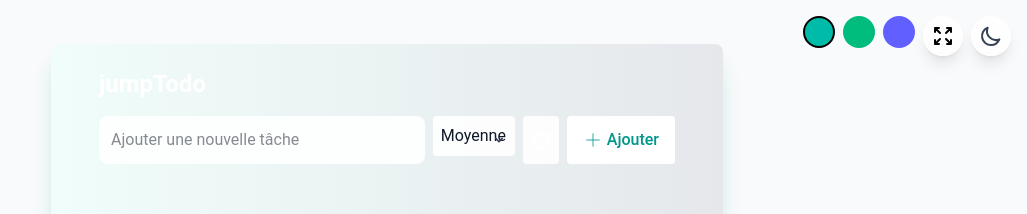
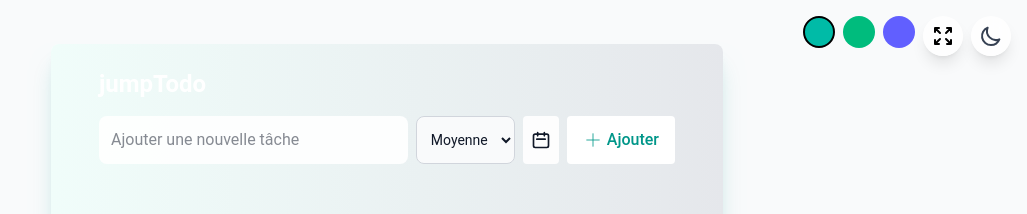
Before and after one commit to judempoyo/jumpTodo, an Angular app: page / in a window 1280 px wide. Shown: the top 214 px of the page, without its empty margins (253-1280 px from the left). Built offline with nearby package versions, Linux system fonts and the light colour scheme.

Commit message:
feat: improve styling and accessibility of todo list component inputs

```diff
--- a/src/app/components/todo-list/todo-list.component.html
+++ b/src/app/components/todo-list/todo-list.component.html
@@ -5,14 +5,13 @@
     <div
       class="p-6 bg-gradient-to-r from-teal-50 to-gray-200 dark:from-teal-800 dark:to-gray-700 text-white shadow-2xl">
       <div class="">
-      <!-- Header -->
       <div class="px-4 sm:px-6">
         <div class="flex justify-between items-center mb-4">
           <h1 class="text-xl sm:text-2xl font-bold">{{ title }}</h1>
         </div>
 
         <div class="flex flex-col sm:flex-row gap-2 mb-4">
-          <!-- Champ texte -->
+
           <input [(ngModel)]="newTodoText" (keyup.enter)="addOrUpdateTodo()" (keyup.escape)="resetEdit()"
             [placeholder]="editingTodoId ? 'Modifier la tâche...' : 'Ajouter une nouvelle tâche'" class="flex-1 p-3 rounded border-none bg-white/90 text-gray-900 focus:outline-none focus:ring-2 focus:ring-white/90
                         dark:bg-gray-700/40 dark:text-white dark:placeholder-gray-300 dark:focus:ring-gray-500
@@ -20,25 +19,25 @@
 
           <div class="flex gap-2">
             <div class="relative flex-1 sm:flex-none">
-              <select [(ngModel)]="newTodoPriority" class="w-full p-2 rounded border-none bg-white/90 text-gray-900 dark:bg-gray-700/40 dark:text-white
-                             focus:outline-none focus:ring-2 focus:ring-teal-500 appearance-none">
+
+              <select [(ngModel)]="newTodoPriority" class="w-full h-full p-2 bg-gray-50 border border-gray-300 text-gray-900 text-sm rounded-lg focus:ring-blue-500 focus:border-blue-500 block w-full p-2.5 dark:bg-gray-700 dark:border-gray-600 dark:placeholder-gray-400 dark:text-white dark:focus:ring-blue-500 dark:focus:border-blue-500">
                 <option value="low">Faible</option>
                 <option value="medium">Moyenne</option>
                 <option value="high">Haute</option>
               </select>
-              <div
+             <!--  <div
                 class="pointer-events-none absolute inset-y-0 right-0 flex items-center px-2 text-gray-700 dark:text-gray-300">
                 <svg class="h-4 w-4" fill="currentColor" viewBox="0 0 20 20">
                   <path fill-rule="evenodd"
                     d="M5.293 7.293a1 1 0 011.414 0L10 10.586l3.293-3.293a1 1 0 111.414 1.414l-4 4a1 1 0 01-1.414 0l-4-4a1 1 0 010-1.414z"
                     clip-rule="evenodd"></path>
                 </svg>
-              </div>
+              </div> -->
             </div>
 
             <div class="relative">
               <button type="button" (click)="showDatePicker = !showDatePicker" class="h-full p-2 bg-white/90 dark:bg-gray-700/40 rounded hover:bg-white/100 dark:hover:bg-gray-700/60
-                             flex items-center justify-center">
+                             flex items-center justify-center text-gray-900 dark:text-white">
                 <svg xmlns="http://www.w3.org/2000/svg" class="h-5 w-5" fill="none" viewBox="0 0 24 24"
                   stroke="currentColor">
                   <path stroke-linecap="round" stroke-linejoin="round" stroke-width="2"
@@ -49,7 +48,7 @@
               <div *ngIf="showDatePicker"
                 class="absolute z-10 right-0 mt-1 bg-white dark:bg-gray-700 shadow-lg rounded p-2">
                 <input type="date" [(ngModel)]="newTodoDueDate"
-                  class="p-2 border rounded dark:bg-gray-600 dark:border-gray-500">
+                  class=" bg-gray-50 border border-gray-300 text-gray-900 text-sm rounded-lg focus:ring-blue-500 focus:border-blue-500 block w-full p-2.5 dark:bg-gray-700 dark:border-gray-600 dark:placeholder-gray-400 dark:text-white dark:focus:ring-blue-500 dark:focus:border-blue-500">
               </div>
             </div>
 
```
